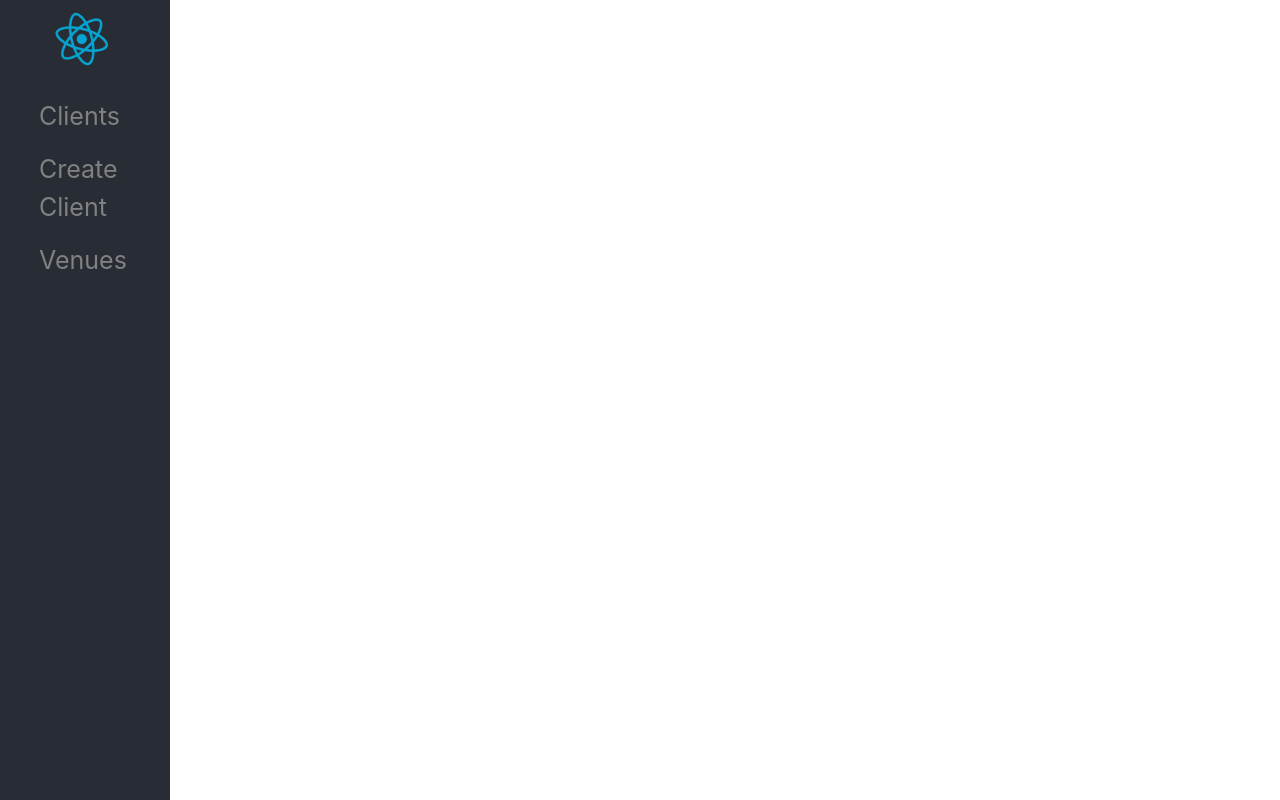
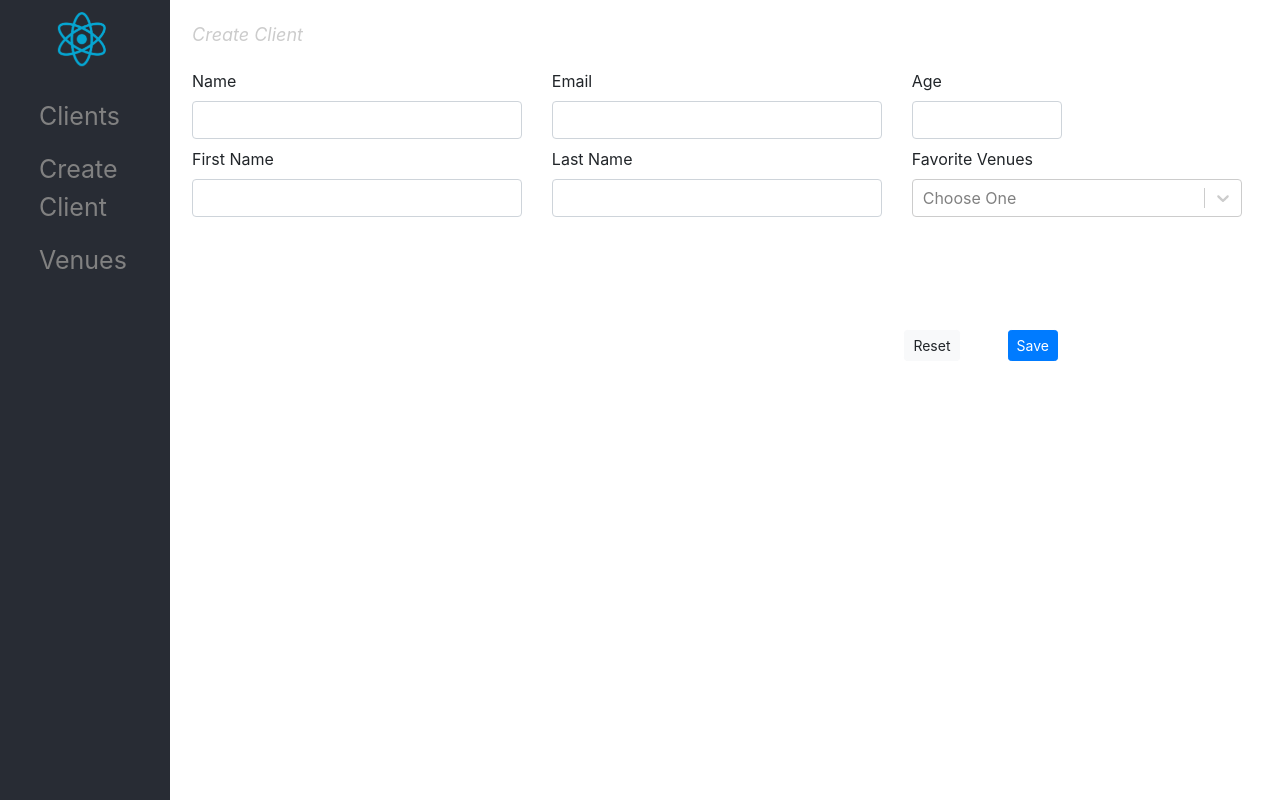
Before and after one commit to manucleal/Codes, a React (Create React App) app: page /UpdateClient in a window 1280 px wide. Built offline with nearby package versions, Linux system fonts and the light colour scheme.

Commit message:
complete functions

```diff
--- a/src/components/Client.js
+++ b/src/components/Client.js
@@ -49,7 +49,7 @@ const Client = (props) => {
                         </tr>
                     </thead>
                     <tbody>
-                    {searchResults.length ? (
+                    {   searchResults.length ? (
                             searchResults.map(
                                 client => (
                                     <tr key={ client.id }>
@@ -63,19 +63,25 @@ const Client = (props) => {
                                             {
                                                 MockBackend.getClientFavoriteVenues(client.id).map(
                                                     vanue => (
-                                                    vanue.name + ' / '
+                                                        <span key={ vanue.id }>{ '- ' + vanue.name }<br/></span>
                                                     )
                                                 )
                                             }
                                         </td>
-                                    {/* <td><button className="button muted-button">Delete</button></td> */}
-                                    <td>{ client.id }</td>
+                                        <td>
+                                            <Link to={ { pathname: '/UpdateClient', client: client.id } }>
+                                                <button className="button muted-button">
+                                                    Update
+                                                </button>
+                                            </Link>
+                                        </td>
                                     </tr>
                                 )
                             )
                         ) : (
                             <tr><td>No clients</td></tr>
-                    )}
+                        )
+                    }
                     </tbody>
                 </table>
             </div>
--- a/src/components/ClientForm.js
+++ b/src/components/ClientForm.js
@@ -1,31 +1,57 @@
 import React, { useState } from 'react';
 import { useForm } from 'react-hook-form';
 import Select from 'react-select';
+import MockBackend from '../MockBackend';
+import { useLocation } from "react-router-dom";
 
 const ClientForm = (props) => {
-
-    const [ selectedOption, setSelectedOption ] = useState(null);
-    const { register, errors, handleSubmit, reset } = useForm();
+    let location = useLocation();
+    const isAddMode = !location?.client;
+    const currentClient = MockBackend.getClient(location?.client);
+    const originalDataClient = { id: currentClient?.id, favVenue: currentClient?.favoriteVenues };
+    const [ selectedOption, setSelectedOption ] = useState(loadValuesMultiSelect());
+    const allOptionsSelect = (isAddMode) ? formatOptions(props.venues) : loadValuesMultiSelect ();
+    const { register, errors, handleSubmit, reset } = useForm({
+        defaultValues: currentClient
+    });
 
     const onSubmit = (data) => {
+        if(isAddMode){
             data.newVenue = selectedOption;
             props.addClient(data);
-        reset();
+        }
+        else {
+            props.updateFavoriteVenueToClient(selectedOption, originalDataClient);
+        }
+        cleanForm();
+    }
+
+    const handleChange = (event)  => {
+        setSelectedOption(event);
     }
 
     const cleanForm = () => {
         reset();
+        setSelectedOption([]);
     }
 
-    const options = props.venues.map((venue) => {
+    function formatOptions (venues) {
+        return venues.map((venue) => {
             return {
                 value: venue.id,
                 label: venue.name
             }
         });
+    }
 
-    const handleChange = (event)  => {
-        setSelectedOption(event.value);
+    function loadValuesMultiSelect () {
+        let selectedOptions = [];
+        if(currentClient){
+            for(const venueId of currentClient.favoriteVenues){
+                selectedOptions = [ ...selectedOptions, formatOptions([MockBackend.getVenue(venueId)])[0] ];
+            }
+        }
+        return selectedOptions;
     }
 
     return (
@@ -36,7 +62,9 @@ const ClientForm = (props) => {
                     <div className="row">
                         <div className="col-md-4 col-form">
                             <label>Name</label>
-                            <input type="text" className="form-control" name="name" ref={
+                            <input type="text" className="form-control" name="name"
+                            disabled={ !isAddMode }
+                            ref={
                                 register({
                                     required: { value: true, message: 'Name is required' }
                                 })
@@ -47,7 +75,9 @@ const ClientForm = (props) => {
                         </div>
                         <div className="col-md-4 col-form">
                             <label>Email</label>
-                            <input type="email" className="form-control" name="email" ref={
+                            <input type="email" className="form-control" name="email"
+                            disabled={ !isAddMode }
+                            ref={
                                 register({
                                     required: { value: true, message: 'Email is required' }
                                 })
@@ -58,7 +88,9 @@ const ClientForm = (props) => {
                         </div>
                         <div className="col-md-2 col-form">
                             <label>Age</label>
-                            <input type="number" className="form-control" name="age" ref={
+                            <input type="number" className="form-control" name="age"
+                            disabled={ !isAddMode }
+                            ref={
                                 register({
                                     required: { value: true, message: 'Age is required' }
                                 })
@@ -72,18 +104,23 @@ const ClientForm = (props) => {
                     <div className="row ">
                         <div className="col-md-4 col-form">
                             <label>First Name</label>
-                            <input type="text" className="form-control" name="firstName" ref={
+                            <input type="text" className="form-control" name="firstName"
+                            disabled={ !isAddMode }
+                            ref={
                                 register({
                                     required: { value: true, message: 'First Name is required' }
                                 })
-                            } />
+                            }
+                            />
                             <span className="text-danger text-small d-block mb-2">
                                 {errors?.firstName?.message}
                             </span>
                         </div>
                         <div className="col-md-4 col-form">
                             <label>Last Name</label>
-                            <input type="text" className="form-control" name="lastName" ref={
+                            <input type="text" className="form-control" name="lastName"
+                            disabled={ !isAddMode }
+                            ref={
                                 register({
                                     required: { value: true, message: 'Last Name is required' }
                                 })
@@ -92,12 +129,13 @@ const ClientForm = (props) => {
                                 {errors?.lastName?.message}
                             </span>
                         </div>
-                        <div className="col-md-2 col-form">
+                        <div className="col-md-4 col-form">
                             <label>Favorite Venues</label>
                             <Select
                                 placeholder="Choose One"
-                                value={options.find(obj => obj.value === selectedOption)}
-                                options={ options }
+                                value={ selectedOption }
+                                options={ allOptionsSelect }
+                                isMulti={ true }
                                 onChange={ handleChange }
                             />
                         </div>
@@ -106,20 +144,13 @@ const ClientForm = (props) => {
                     <div id="btnForm" className="col-md-12 btn-content text-right ">
                         <button type="button" onClick={ () => cleanForm() } className="btn btn-outline btn-light mr-5 btn-sm">Reset</button>
                         <button type="submit" className="btn btn-primary btn-sm ">Save</button>
+                        {/* <button type="submit" onClick={ () => submitForm('create') } className="btn btn-primary btn-sm ">Save</button> */}
                     </div>
                 </form>
-            </div >
-        </main >
+            </div>
+        </main>
     )
 
 }
 
 export default ClientForm;
-
-    // const onSelect = (selectedList, selectedItem) => {
-    //     selectedOption.push(selectedItem.id);
-    // }
-
-    // const onRemove = (selectedList, selectedItem) => {
-    //     selectedOption.splice(selectedOption.indexOf(selectedItem.id), 1);
-    // }
--- a/src/components/Venue.js
+++ b/src/components/Venue.js
@@ -42,7 +42,7 @@ const Venue = (props) => {
                         </tr>
                     </thead>
                     <tbody>
-                        {
+                        {   searchResults ? (
                                 searchResults.map(
                                     venue => (
                                         <tr key={ venue.id }>
@@ -50,6 +50,9 @@ const Venue = (props) => {
                                             <td>{ venue.name }</td>
                                         </tr>
                                     )
+                                )
+                            ) : (
+                                <tr><td>No venues</td></tr>
                             )
                         }
                     </tbody>
--- a/src/components/VenueForm.js
+++ b/src/components/VenueForm.js
@@ -7,10 +7,6 @@ const VenueForm = (props) => {
 
     const onSubmit = (data) => {
         props.addVenue(data);
-        reset();
-    }
-
-    const cleanForm = () => {
         reset();
     }
 
@@ -31,7 +27,7 @@ const VenueForm = (props) => {
             </div>
 
             <div  className="col-md-6 btn-content text-right ">
-                <button type="button" onClick={ () => cleanForm() } className="btn btn-outline btn-light mr-5 btn-sm">Reset</button>
+                <button type="button" onClick={ () => reset() } className="btn btn-outline btn-light mr-5 btn-sm">Reset</button>
                 <button type="submit" className="btn btn-primary btn-sm ">Save</button>
             </div>
         </form>
--- a/src/layouts/Sidebar.js
+++ b/src/layouts/Sidebar.js
@@ -5,13 +5,27 @@ import MockBackend from '../MockBackend';
 import '../styles/App.css';
 
 const Sidebar = () => {
-
     const [ clients ] =  useState(MockBackend.listClients());
     const [ venues ] =  useState(MockBackend.listVenues());
 
     const addClient = (client) => {
         let created = MockBackend.addClient(client);
-        MockBackend.addFavoriteVenueToClient(created.id, client.newVenue);
+        for(const venue of client.newVenue){
+            MockBackend.addFavoriteVenueToClient(created.id, venue.value);
+        }
+    }
+
+    const updateFavoriteVenueToClient = (newFavVenues, originalDataClient) => {
+        for(const favVenue of originalDataClient?.favVenue){
+            let finded = false;
+            if(newFavVenues !== null){
+                for(const newFavVenue of newFavVenues){
+                    finded = (favVenue === newFavVenue.value) ? true : false;
+                    debugger;
+                }
+            }
+            if(!finded) MockBackend.removeFavoriteVenueFromClient(originalDataClient.id, favVenue);
+        }
     }
 
     const addVenueParent = (venue) => {
@@ -38,6 +52,7 @@ const Sidebar = () => {
                 addClient={ addClient }
                 venues={ venues }
                 addVenueParent={ addVenueParent }
+                updateFavoriteVenueToClient={ updateFavoriteVenueToClient }
             />
 
         </BrowserRouter>
--- a/src/routes/Routes.js
+++ b/src/routes/Routes.js
@@ -9,6 +9,7 @@ const Routes = (props) => {
         <Switch>
             <Route exact path='/Client' component={ () => <Client clients={ props.clients } /> } />
             <Route exact path='/CreateClient' component={ () => <ClientForm addClient={ props.addClient } venues={ props.venues } /> } />
+            <Route exact path='/UpdateClient' component={ () => <ClientForm updateFavoriteVenueToClient={ props.updateFavoriteVenueToClient } venues={ props.venues } /> } />
             <Route exact path='/Venue' component={ () => <Venue venues={ props.venues } addVenueParent={ props.addVenueParent } /> } />
         </Switch>
     )
```
Lines whose indentation alone changed are shown as unchanged.
